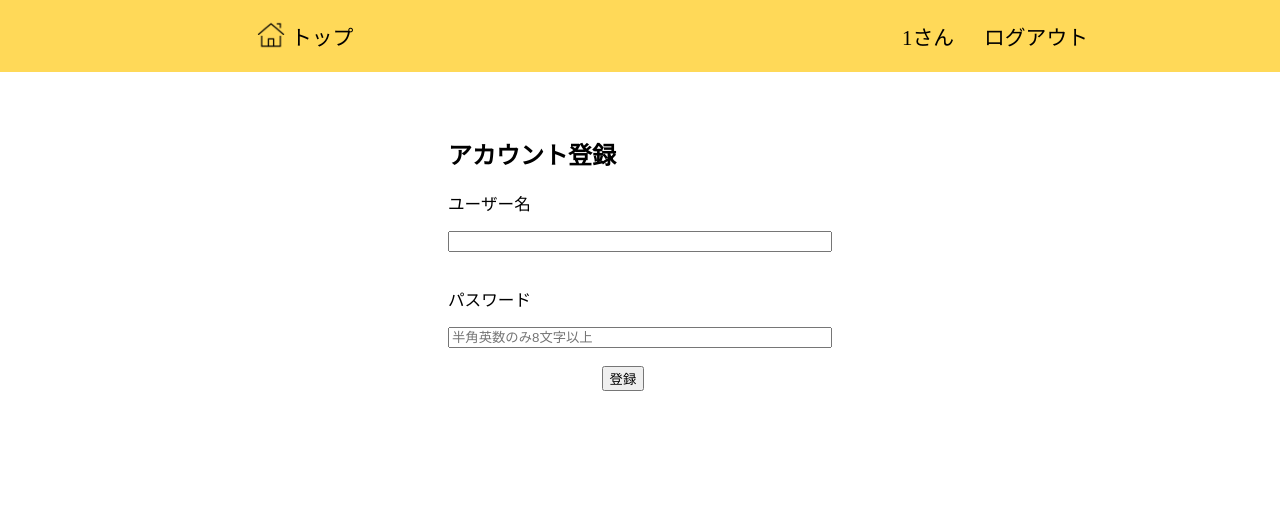
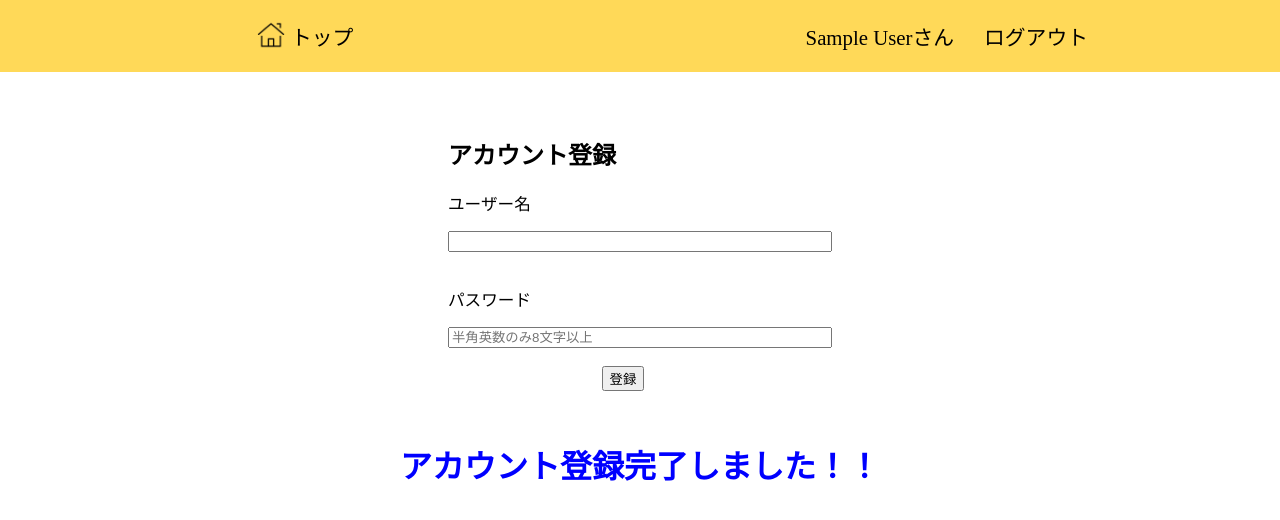
Before and after one commit to masa002/panelmatch, a PHP site: page /signin.php in a window 1280 px wide. Shown: the top 520 px of the page. Run offline with PHP 8.4, Linux system fonts and the light colour scheme; the visitor is signed in with stand-in values (Sample User, id 1).

Commit message:
ふぇぇ

```diff
--- /dev/null
+++ b/profile.php
@@ -0,0 +1,2 @@
+<?php
+?>
--- a/return.php
+++ b/return.php
@@ -50,9 +50,10 @@ if($perr != 1 && $nerr != 1 ) {
     $stm->bindValue(":name",$name,PDO::PARAM_STR);
     $stm->bindValue(":pass",$pass,PDO::PARAM_STR);
     $stm->execute();        //sqlの実行
-    $_SESSION["name"] = $name;
+    //$_SESSION["name"] = $name;
+    $_SESSION["signin"] = 1;
     header("location:signin.php");
-    $_SESSION["signin"] = 1;
+
 }
 
 
--- a/signin.php
+++ b/signin.php
@@ -62,6 +62,7 @@ session_start();
             }
             .signin a { font-size: 12px; }
             .sigsub { margin-left: 12vw; }
+            .aka{ text-align: center; color:blue; font-family: 'Meiryo'; margin-top: 50px; }
         </style>
     </head>
     <body class="h_body">
@@ -104,9 +105,9 @@ session_start();
 
     </form>
     </div>
-    <div><?php if(isset($_SESSION["name"]) == 1 && $_SESSION["signin"] == 1) {
-        echo '<h1>アカウント登録完了しました！！</h1>';
-                //unset($_SESSION["signin"]);
+    <div><?php if( isset($_SESSION["signin"])) {
+        echo '<h1 class="aka">アカウント登録完了しました！！</h1>';
+                unset($_SESSION["signin"]);
             } ?></div>
     </body>
 </html>
```
